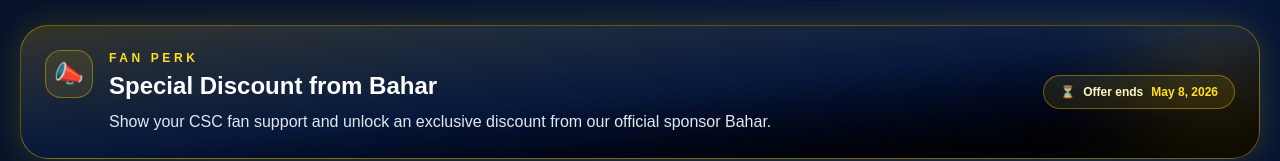
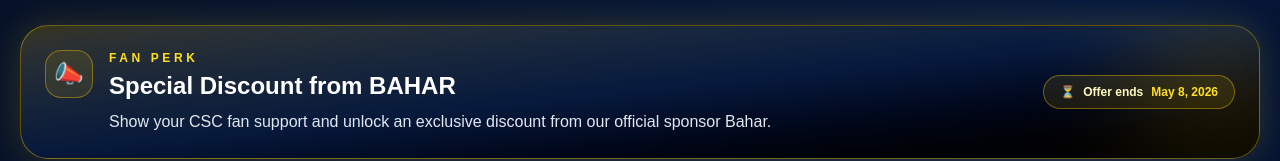
Before and after one commit to debnath-sumit/chomkaitala-sc-fan, a Next.js app: page / in a window 1280 px wide. Shown: the part 419-580 px from the top of the page. Built offline with nearby package versions, Linux system fonts and the light colour scheme.

Commit message:
Update announcement title to use uppercase 'BAHAR'

```diff
--- a/app/page.tsx
+++ b/app/page.tsx
@@ -193,7 +193,7 @@
   {
     icon: "📣",
     tag: "Fan Perk",
-    title: "Special Discount from Bahar",
+    title: "Special Discount from BAHAR",
     body: "Show your CSC fan support and unlock an exclusive discount from our official sponsor Bahar.",
     endsOn: "May 8, 2026",
   },
```
